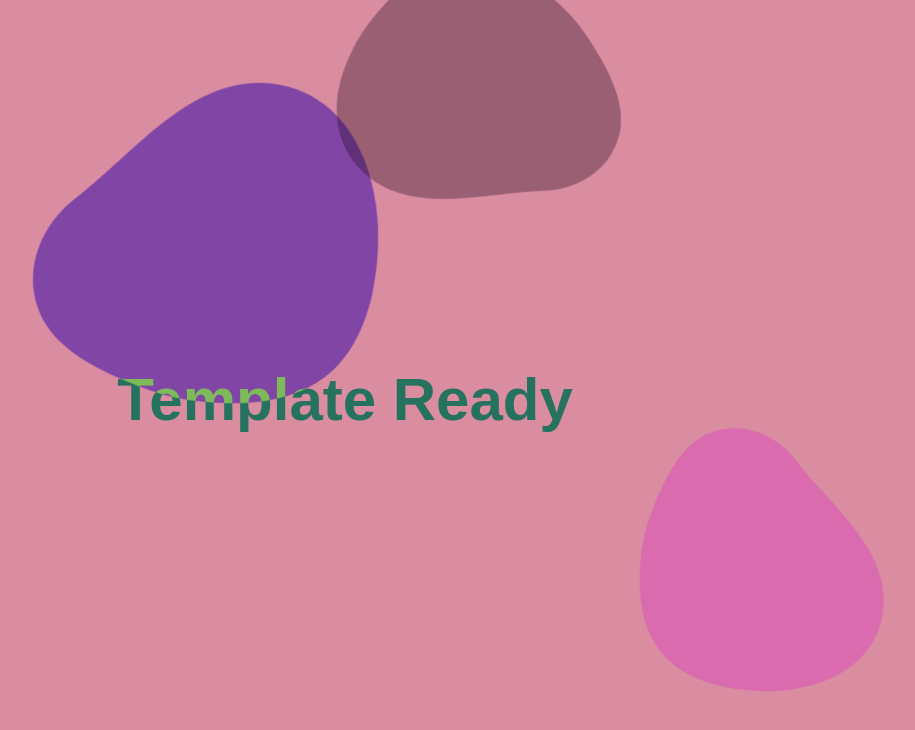
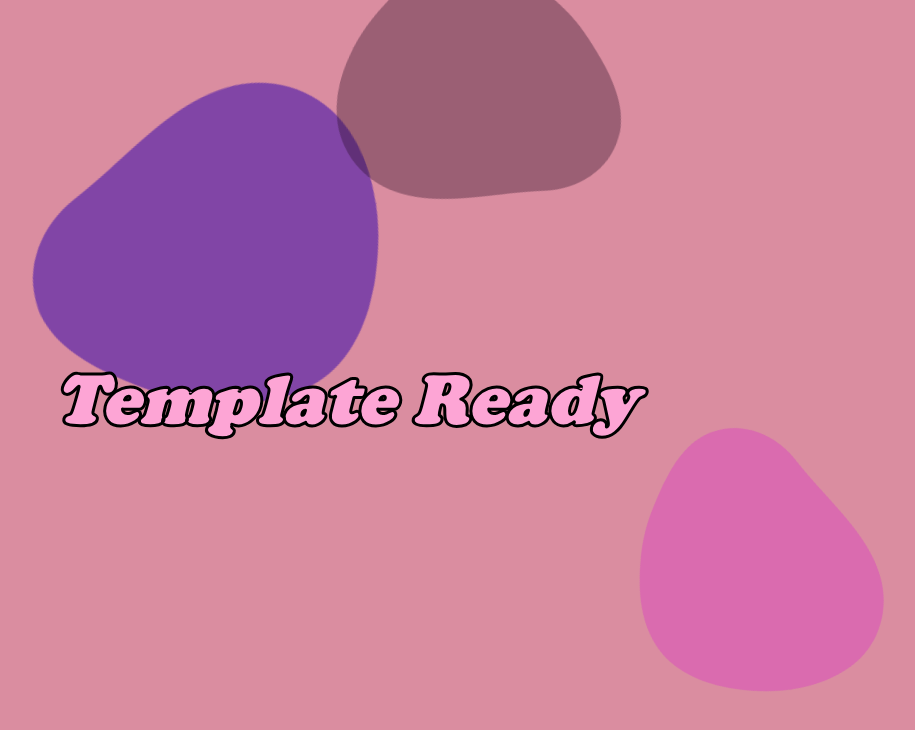
Before and after one commit to CD-Chief/RecSeekers-Website, a Next.js app in the folder frontend/: page / in a window 1280 px wide. Shown: the top 730 px of the page, without its empty margins (295-1210 px from the left). Built offline with nearby package versions, Linux system fonts and the light colour scheme.

Commit message:
feat(frontend): add style to home page text with new font

```diff
--- a/frontend/app/page.tsx
+++ b/frontend/app/page.tsx
@@ -1,6 +1,12 @@
 import { client } from "@/sanity/client";
 import { TEMPLATE_STATUS_QUERY } from "@/sanity/queries";
 import { BlobField } from "@/components/Blob/Blob";
+import localFont from 'next/font/local';
+
+const cooper = localFont({
+  src: './fonts/cooper-black-cdnfonts/coopbl.ttf',
+  display: 'swap',
+})
 
 export default async function HomePage() {
   return (
@@ -9,7 +15,29 @@ export default async function HomePage() {
       style={{ background: '#da8da0' }}
     >
       <BlobField />
-      <h1 className="relative z-10 text-6xl font-bold text-white mix-blend-difference">
+      <h1
+       className={
+        `relative z-10
+
+        text-7xl
+
+        font-bold
+
+        italic
+
+        text-pink-300
+
+        [-webkit-text-stroke:3px_black]
+
+        hover:[-webkit-text-stroke:3.5px_black]
+
+        transition-all duration-300 ease-in-out
+
+        cursor-default
+
+        ${cooper.className}`}>
+        {/* ^^ had to remove mix-blend-difference bc pink wasnt working */}
+
         Template Ready
       </h1>
     </main>
```
Also changed, not shown: frontend/app/fonts/cooper-black-cdnfonts/coopbl.ttf (added).
